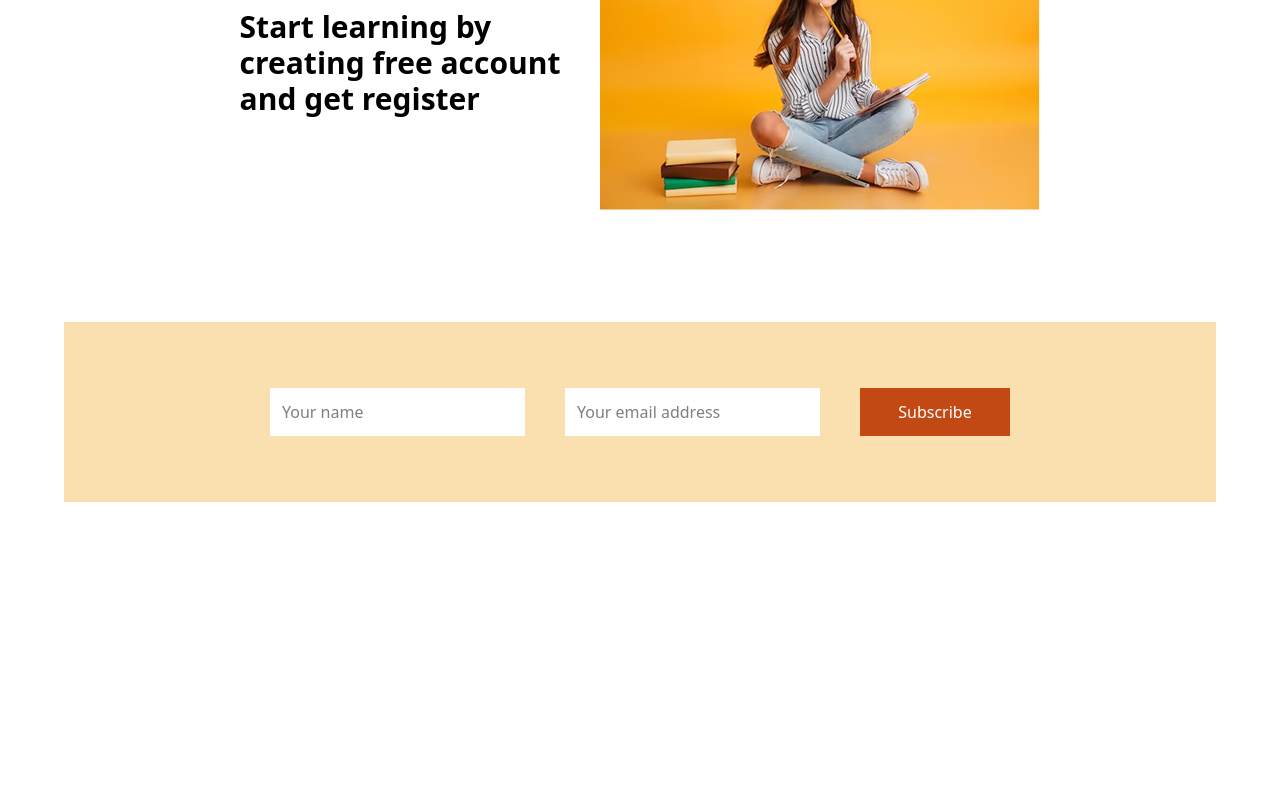
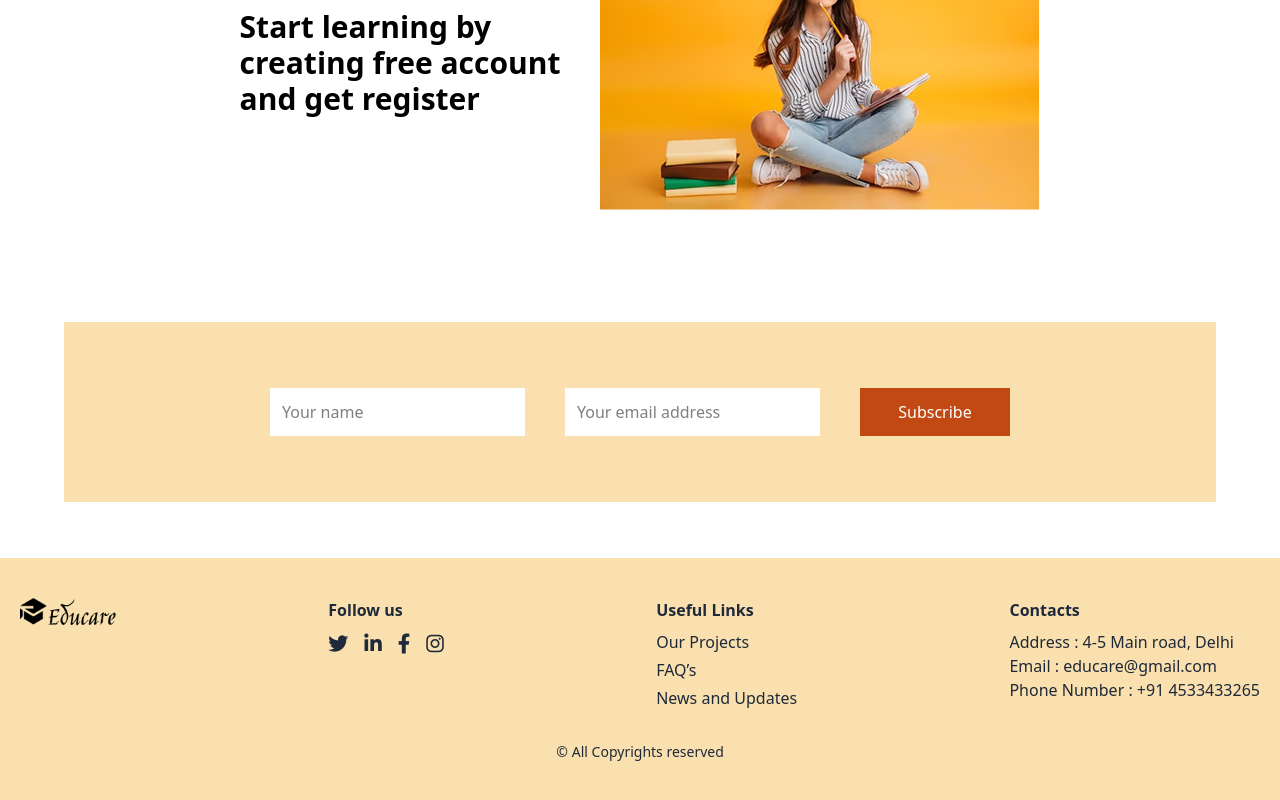
Before and after one commit to samaahmed1/Educare, a React (Vite) app: page / in a window 1280 px wide. Shown: the part 1322-2122 px from the top of the page. Before the commit the page ends 1880 px from the top, so only its background shows below. Built offline with nearby package versions, Linux system fonts and the light colour scheme.

Commit message:
Add: Footer

```diff
--- a/index.html
+++ b/index.html
@@ -5,6 +5,10 @@
     <link rel="icon" type="image/svg+xml" href="/icons/vite.webp" />
     <meta name="viewport" content="width=device-width, initial-scale=1.0" />
     <title>Educare</title>
+    <link
+  rel="stylesheet"
+  href="https://cdnjs.cloudflare.com/ajax/libs/font-awesome/6.4.0/css/all.min.css"
+/>
   </head>
   <body>
     <div id="root"></div>
--- a/src/App.tsx
+++ b/src/App.tsx
@@ -1,6 +1,7 @@
 import Hero from "./components/ui/Hero";
 import Welcome from "./components/ui/Welcome";
 import Header from "./components/layouts/Header";
+import Footer from "./components/layouts/Footer";
 import Info from "./components/ui/Info.module/Info";
 import StartLearning from "./components/ui/StartLearning/StartLearning";
 
@@ -12,6 +13,7 @@ function App() {
       <Welcome />
       <StartLearning/>
       <Info/>
+      <Footer/>
     </>
   );
 }
--- /dev/null
+++ b/src/components/layouts/Footer.tsx
@@ -0,0 +1,37 @@
+export default function Footer() {
+  return (
+    <footer className="bg-[#F9E0AE] text-gray-800 py-10">
+      <div className="container mx-auto px-5 flex flex-col md:flex-row justify-between gap-8">
+        <div className="flex flex-col items-start">
+          <img src="/images/logo.webp" alt="Educare logo" className="w-24 mb-2" />
+        </div>
+        <div>
+          <h3 className="font-semibold mb-2">Follow us</h3>
+          <div className="flex gap-4 text-xl">
+            <a href="#"><i className="fab fa-twitter"></i></a>
+            <a href="#"><i className="fab fa-linkedin-in"></i></a>
+            <a href="#"><i className="fab fa-facebook-f"></i></a>
+            <a href="#"><i className="fab fa-instagram"></i></a>
+          </div>
+        </div>
+        <div>
+          <h3 className="font-semibold mb-2">Useful Links</h3>
+          <ul className="space-y-1">
+            <li><a href="#">Our Projects</a></li>
+            <li><a href="#">FAQ’s</a></li>
+            <li><a href="#">News and Updates</a></li>
+          </ul>
+        </div>
+        <div>
+          <h3 className="font-semibold mb-2">Contacts</h3>
+          <p>Address : 4-5 Main road, Delhi</p>
+          <p>Email : educare@gmail.com</p>
+          <p>Phone Number : +91 4533433265</p>
+        </div>
+      </div>
+      <div className="text-center mt-8 text-sm flex justify-center items-center gap-1">
+        <span>&copy;</span> All Copyrights reserved
+      </div>
+    </footer>
+  );
+}
```
